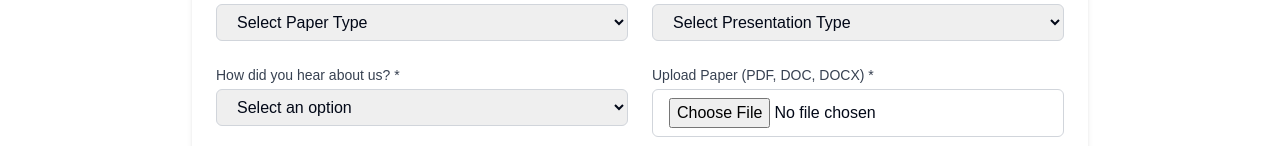
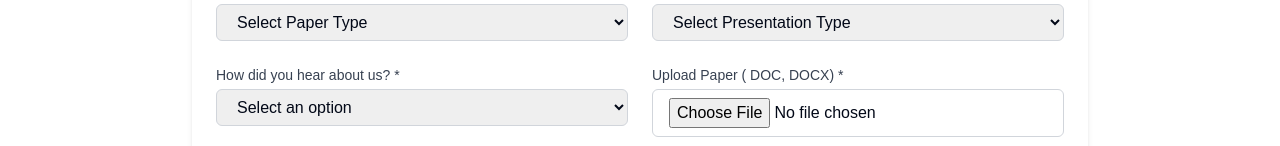
Before and after one commit to ZepResearch/icemss, a Next.js app: page /submission in a window 1280 px wide. Shown: the part 588-734 px from the top of the page. Built offline with nearby package versions, Linux system fonts and the light colour scheme.

Commit message:
Update file upload instructions: remove PDF option and adjust accepted file types

```diff
--- a/app/(pages)/submission/components/Form.jsx
+++ b/app/(pages)/submission/components/Form.jsx
@@ -243,7 +243,7 @@ export default function PaperSubmissionForm() {
           {/* File Upload */}
           <div>
             <label htmlFor="file" className="block text-sm font-medium text-gray-700 mb-1">
-              Upload Paper (PDF, DOC, DOCX) *
+              Upload Paper ( DOC, DOCX) *
             </label>
             <input
               type="file"
@@ -251,7 +251,7 @@ export default function PaperSubmissionForm() {
               name="file"
               onChange={handleFileChange}
               required
-              accept=".pdf,.doc,.docx"
+              accept=".doc,.docx"
               className="w-full px-4 py-2 border border-gray-300 rounded-md focus:outline-none focus:ring-2 focus:ring-blue-300"
             />
             {selectedFile && <p className="mt-1 text-sm text-gray-500">Selected file: {selectedFile.name}</p>}
```
